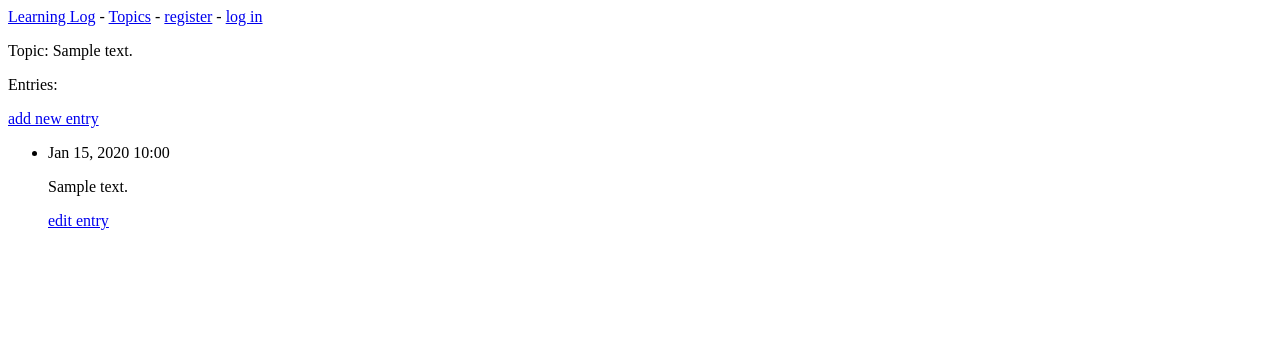
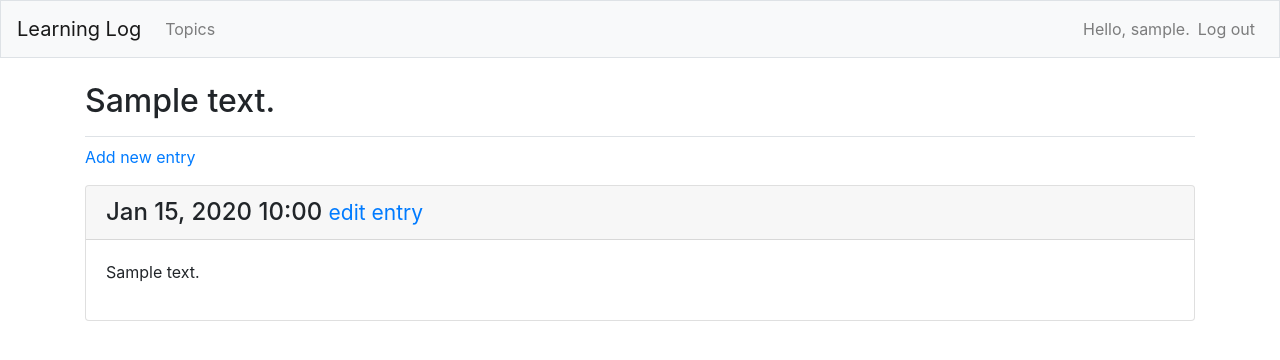
Before and after one commit to Jenis980/learning_log, a Django app: page /topics/1/ in a window 1280 px wide. Shown: the top 360 px of the page. Run offline with Django 5.2, Linux system fonts and the light colour scheme; a user stored in the database is signed in; tables that the repository leaves empty hold one stand-in row (values such as "Sample post"); some libraries are stand-ins or nearby versions.

Commit message:
feat: integrate Bootstrap for enhanced UI and navigation
- Add django-bootstrap4 settings, install app, and include debug context processor in settings.py
- Add namespace to learning_logs URL include in urls.py to prevent potential conflicts
- Rewrite base.html template to utilize Bootstrap components, implementing a responsive navbar, structured layout, and main content area for better user experience and accessibility
- Update index.html to include jumbotron header and conditional content rendering based on authentication status, improving visual appeal and user guidance

This change modernizes the learning log application's interface with Bootstrap, making it more professional, responsive, and user-friendly. The namespace addition ensures clean URL resolution.

```diff
--- a/learning_log/urls.py
+++ b/learning_log/urls.py
@@ -20,5 +20,5 @@ from django.urls import path, include
 urlpatterns = [
     path('admin/', admin.site.urls),
     path('users/', include('users.urls', namespace='users')),
-    path('',include('learning_logs.urls')),
+    path('',include('learning_logs.urls', namespace='learning_logs')),
 ]
--- a/learning_logs/templates/learning_logs/base.html
+++ b/learning_logs/templates/learning_logs/base.html
@@ -1,13 +1,61 @@
-<p>
-  <a href="{% url 'learning_logs:index' %}"> Learning Log</a> -
-  <a href="{% url 'learning_logs:topics' %}">Topics</a> -
-  {% if users.is_authenticated %}
-    Hello, {{ user.username }}.
-    <a href="{% url 'users:logout' %}">log out</a>
-  {% else %}
-    <a href="{% url 'users:register' %}">register</a> -
-    <a href="{% url 'users:login' %}">log in</a>
-  {% endif %}
-</p>
+{% load bootstrap4 %}
 
-{% block content  %}{% endblock content %}
+<!DOCTYPE html>
+<html lang="en">
+  <head>
+    <meta charset="utf-8">
+    <meta http-equiv="X-UA-Compatible" content="IE=edge">
+    <meta name="viewport" content="width=device-width, initial-scale=1">
+
+    <title>Learning Log</title>
+    {% bootstrap_css %}
+    {% bootstrap_javascript jquery='full' %}
+  </head>
+  <body>
+
+    <nav class="navbar navbar-expand-md navbar-light bg-light mb-4 border">
+
+      <a class="navbar-brand" href="{% url 'learning_logs:index' %}">
+          Learning Log</a>
+
+      <button class="navbar-toggler" type="button" data-toggle="collapse"
+          data-target="#navbarCollapse" aria-controls="navbarCollapse"
+          aria-expanded="false" aria-label="Toggle navigation">
+        <span class="navbar-toggler-icon"></span></button>
+      <div class="collapse navbar-collapse" id="navbarCollapse">
+        <ul class="navbar-nav mr-auto">
+          <li class="nav-item">
+            <a class="nav-link" href="{% url 'learning_logs:topics' %}">
+                Topics</a></li>
+        </ul>
+        <ul class="navbar-nav ml-auto">
+          {% if user.is_authenticated %}
+            <li class="nav-item">
+              <span class="navbar-text">Hello, {{ user.username }}.</span>
+            </li>
+            <li class="nav-item">
+              <a class="nav-link" href="{% url 'users:logout' %}">Log out</a>
+            </li>
+          {% else %}
+            <li class="nav-item">
+              <a class="nav-link" href="{% url 'users:register' %}">Register</a>
+            </li>
+            <li class="nav-item">
+              <a class="nav-link" href="{% url 'users:login' %}">Log in</a>
+            </li>
+          {% endif %}
+        </ul>
+      </div>
+
+    </nav>
+
+    <main role="main" class="container">
+      <div class="pb-2 mb-2 border-bottom">
+        {% block page_header %}{% endblock page_header %}
+      </div>
+      <div>
+        {% block content %}{% endblock content %}
+      </div>
+    </main>
+  </body>
+</html>
--- a/learning_logs/templates/learning_logs/topic.html
+++ b/learning_logs/templates/learning_logs/topic.html
@@ -1,27 +1,28 @@
-{% extends 'learning_logs/base.html' %}
+{% extends "learning_logs/base.html" %}
+
+{% block page_header %}
+  <h2>{{ topic }}</h2>
+{% endblock page_header %}
 
 {% block content %}
 
-<p>Topic: {{topic}}</p>
+  <p>
+    <a href="{% url 'learning_logs:new_entry' topic.id %}">Add new entry</a>
+  </p>
 
-<p>Entries:</p>
-<p>
-  <a href="{% url 'learning_logs:new_entry' topic.id %}">add new entry</a>
-</p>
-<ul>
   {% for entry in entries %}
-    <li>
-      <p>{{ entry.date_added|date:"M d, Y H:i" }}</p>
-      <p>{{ entry.text|linebreaks }}</p>
-      <p>
-        <a href="{% url 'learning_logs:edit_entry' entry.id %}">edit entry</a>
-      </p>
-    </li>
-    {% empty %}
-    <li>
-      There are no entries for this topic yet.
-    </li>
-    {% endfor %}
-</ul>
+    <div class="card mb-3">
+      <h4 class="card-header">
+        {{ entry.date_added|date:'M d, Y H:i' }}
+        <small><a href="{% url 'learning_logs:edit_entry' entry.id %}">
+            edit entry</a></small>
+      </h4>
+      <div class="card-body">
+        {{ entry.text|linebreaks }}
+      </div>
+    </div>
+  {% empty %}
+    <p>There are no entries for this topic yet.</p>
+  {% endfor %}
 
 {% endblock content %}
--- a/requirements.txt
+++ b/requirements.txt
@@ -2,3 +2,4 @@ asgiref==3.9.1
 Django==5.2.6
 sqlparse==0.5.3
 tzdata==2025.2
+django-bootstrap4
--- a/users/urls.py
+++ b/users/urls.py
@@ -15,4 +15,7 @@ urlpatterns = [
 
   # registration page
   path('register/', views.register, name='register'),
+
+  # logout page
+  path('logout/', views.logout_view, name='logout'),
 ]
```
Also changed, not shown: learning_log/settings.py (+8 -0 lines), learning_logs/templates/learning_logs/index.html (+11 -1 lines), learning_logs/templates/learning_logs/new_topic.html (+12 -4 lines), learning_logs/templates/learning_logs/topics.html (+9 -2 lines), users/templates/users/login.html (+13 -12 lines).
